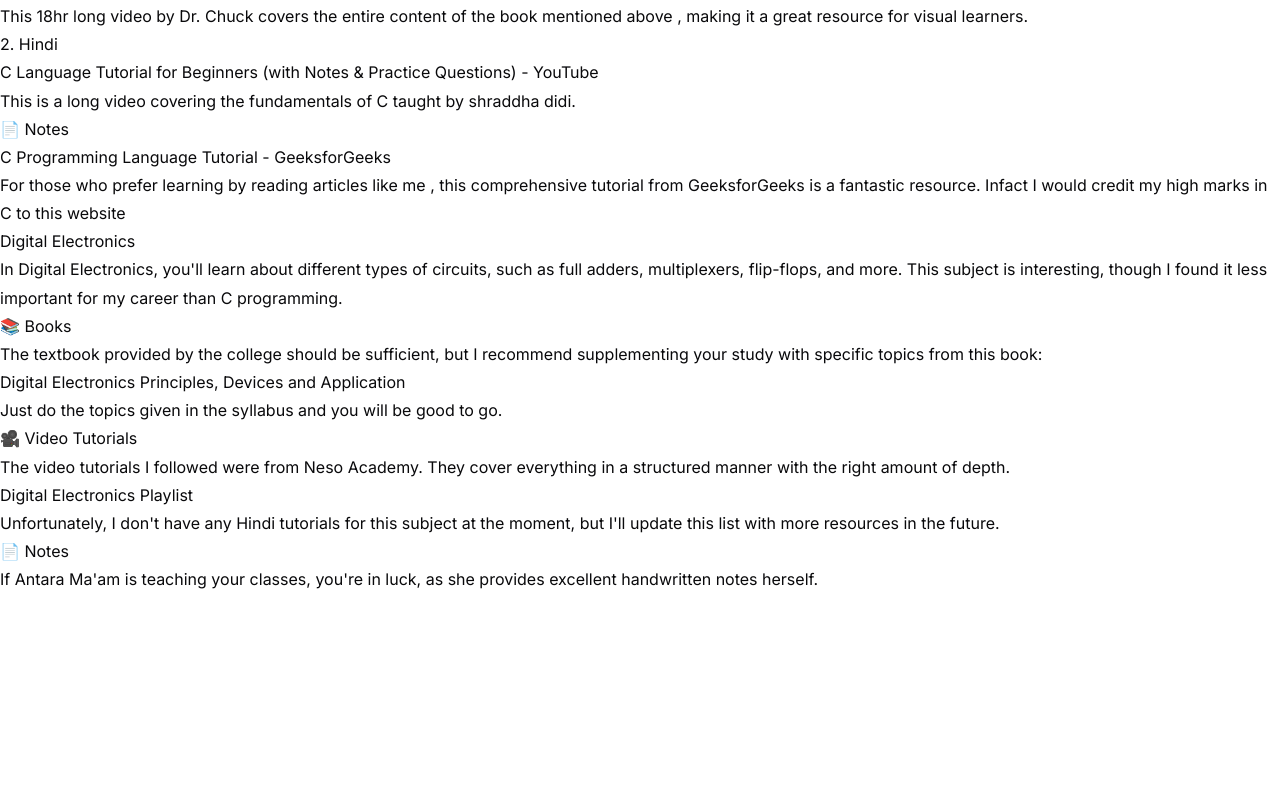
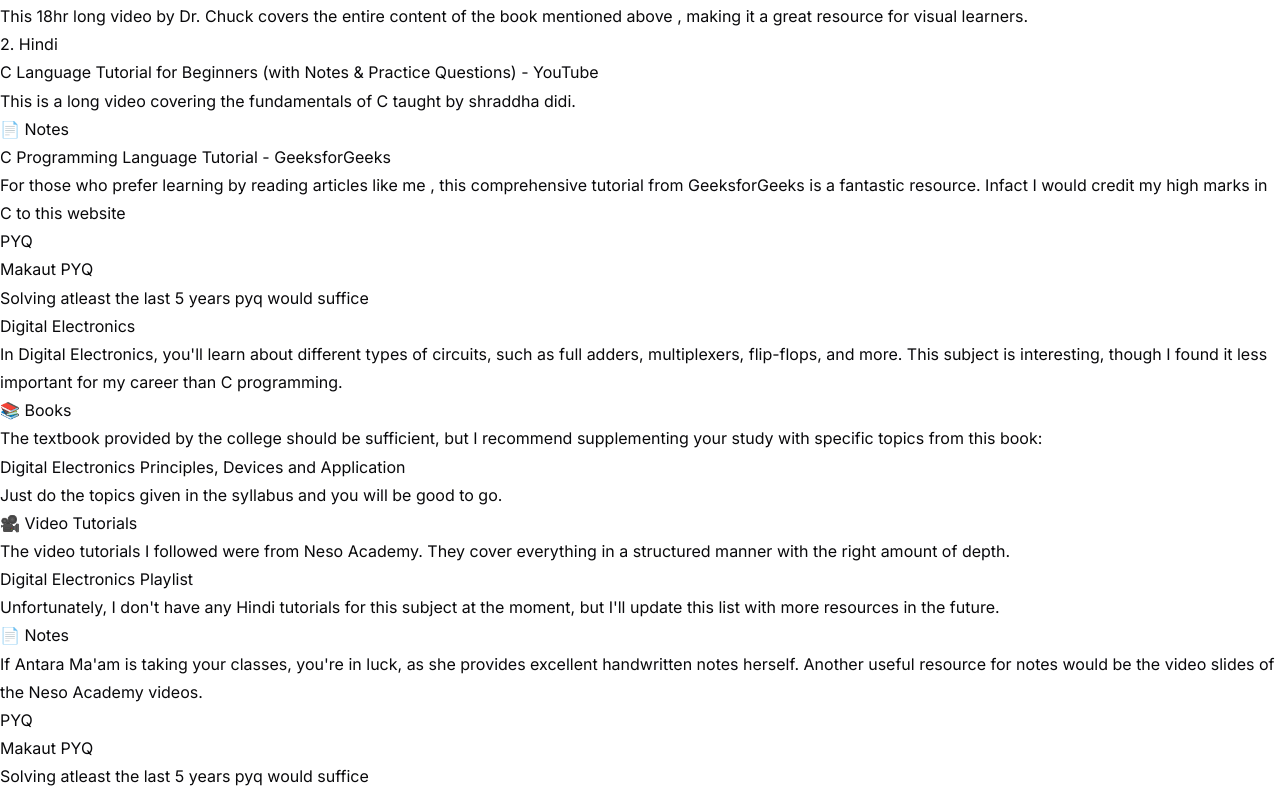
Before and after one commit to NerdyNarayan/NerdDocs, a Next.js app: page /BCA/1st-Sem/Resources in a window 1280 px wide. Shown: the part 364-1154 px from the top of the page. Before the commit the page ends 957 px from the top, so only its background shows below. Built offline with nearby package versions, Linux system fonts and the light colour scheme.

Commit message:
doc: adding pyqs to BCA

```diff
--- a/config/site.ts
+++ b/config/site.ts
@@ -1,5 +1,5 @@
 export const SiteConfig = {
-  name: 'NerdyDocs',
+  name: 'NerdDocs',
   description: 'Docs and guides for nerds.',
   links: {
     github: 'https://github.com/NerdyNarayan/NerdDocs'
--- a/pages/BCA/1st-Sem/Resources.mdx
+++ b/pages/BCA/1st-Sem/Resources.mdx
@@ -32,6 +32,11 @@ C programming is fundamental to building a strong foundation in programming. It
 
   For those who prefer learning by reading articles like me , this comprehensive tutorial from GeeksforGeeks is a fantastic resource. Infact I would credit my high marks in C to this website
 
+### PYQ
+- [Makaut PYQ](https://makaut.org/pages/bca#semester1)
+
+Solving atleast the last 5 years pyq would suffice
+
 ## Digital Electronics
 
 In Digital Electronics, you'll learn about different types of circuits, such as full adders, multiplexers, flip-flops, and more. This subject is interesting, though I found it less important for my career than C programming.
@@ -54,4 +59,10 @@ Unfortunately, I don't have any Hindi tutorials for this subject at the moment,
 
 ### 📄 Notes
 
-If Antara Ma'am is teaching your classes, you're in luck, as she provides excellent handwritten notes herself.
+If Antara Ma'am is taking your classes, you're in luck, as she provides excellent handwritten notes herself.
+Another useful resource for notes would be the video slides of the Neso Academy videos.
+
+### PYQ
+- [Makaut PYQ](https://makaut.org/pages/bca#semester1)
+
+Solving atleast the last 5 years pyq would suffice
--- a/pages/_meta.json
+++ b/pages/_meta.json
@@ -1,6 +1,6 @@
 {
   "index": {
-    "title": "Home",
+    "title": "",
     "display": "hidden"
   },
  "BCA":{
```
